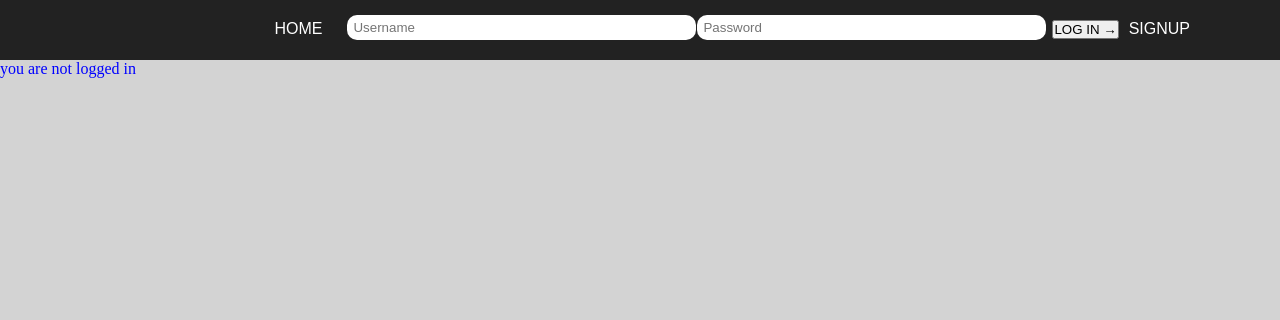
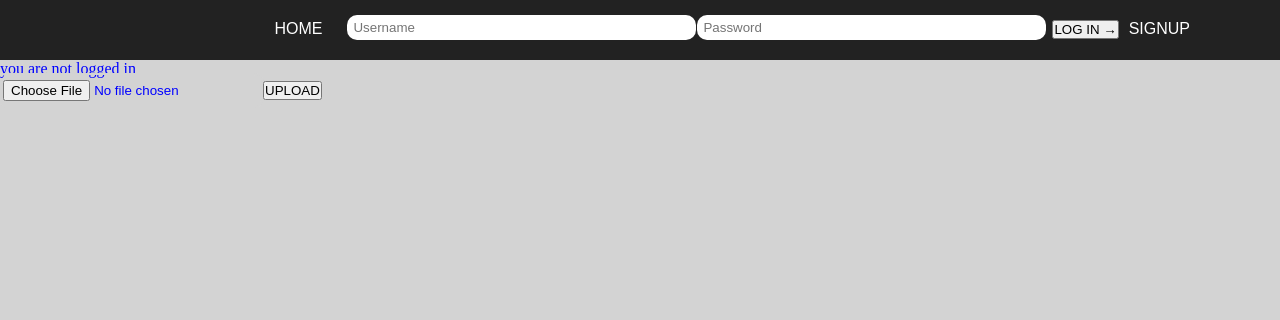
Before and after one commit to JohanGeorge/Major-Project-SDD, a PHP site: page / in a window 1280 px wide. Shown: the top 320 px of the page. Run offline with PHP 8.4, Linux system fonts and the light colour scheme.

Commit message:
Create index.php

```diff
--- a/index.php
+++ b/index.php
@@ -1,8 +1,6 @@
 <?php
 	include 'header.php';
 ?>
-
-
 
 <?php
 	if(isset($_SESSION['id'])){
@@ -11,6 +9,11 @@
 		echo "you are not logged in";
 	}
 ?>
+<form action="upload.php" method="POST" enctype="multipart/form-data">
+	<input type="file" name="file" >
+	<button type="submit" name="submit">UPLOAD</button>
+
+</form>
 
 </body>
 </html>
```
